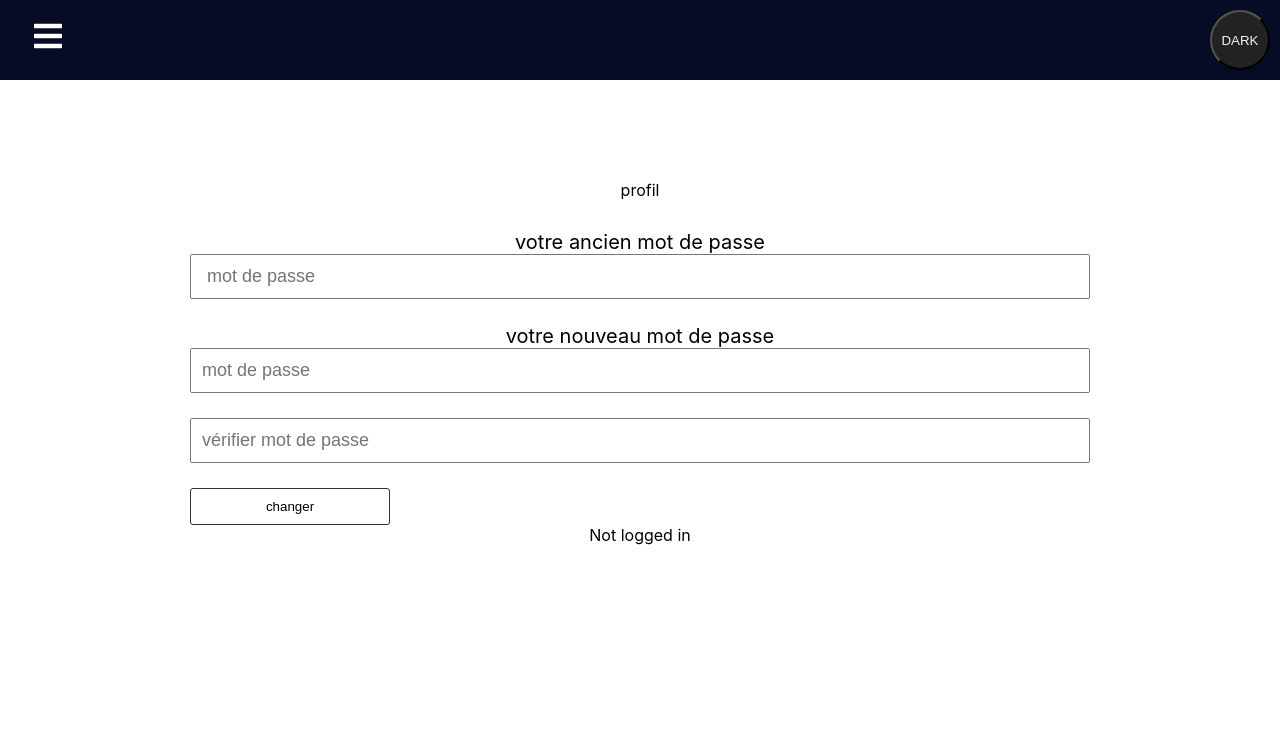
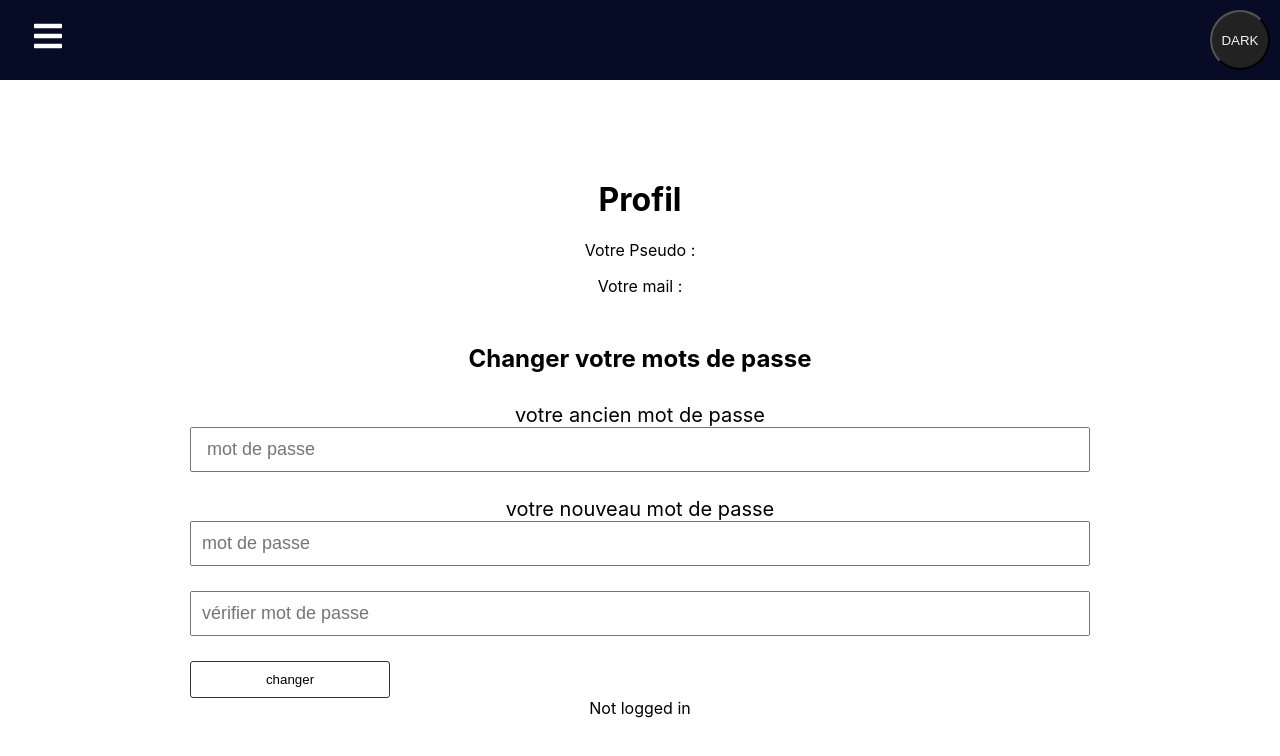
Before and after one commit to djoun52/projet-0, a React (Create React App) app: page /profil in a window 1280 px wide. Shown: the top 756 px of the page. Built offline with nearby package versions, Linux system fonts and the light colour scheme; no server answers.

Commit message:
fix bug on register

```diff
--- a/src/App.css
+++ b/src/App.css
@@ -24,3 +24,8 @@ button{
 iframe{
   border-width: 0;
 }
+
+
+.mt-2{
+  margin-top: 2em;
+}
--- a/src/Components/Form/FormRegister/FormRegister.js
+++ b/src/Components/Form/FormRegister/FormRegister.js
@@ -26,7 +26,7 @@ export default function FormRegister() {
 
                     dispatch({
                         type: "ADDUSER",
-                        payload: response.data.email,
+                        payload: response.data,
                     })
                     setLog({
                         email: '',
--- a/src/Pages/Profil/Profil.js
+++ b/src/Pages/Profil/Profil.js
@@ -1,9 +1,28 @@
 import React from 'react'
+import { useSelector } from 'react-redux';
 import Form from '../../Components/Form/FormChangePassword/FormChangePassword'
-export default function profil() {
+
+
+
+
+
+export default function Profil() {
+
+    const { id, email, pseudo} = useSelector(state => ({
+        ...state.userReducer,
+    }))
+
+
+
+
+
     return (
         <>
-            <div>profil</div>
+            <h1>Profil</h1>
+            <p>Votre Pseudo : {pseudo}</p>
+            <p>Votre mail : {email}</p>
+
+            <h2 className="mt-2">Changer votre mots de passe</h2>
             <Form />
         </>
     )
```
Also changed, not shown: 1 other file (tests, documents, lock files or other folders).
